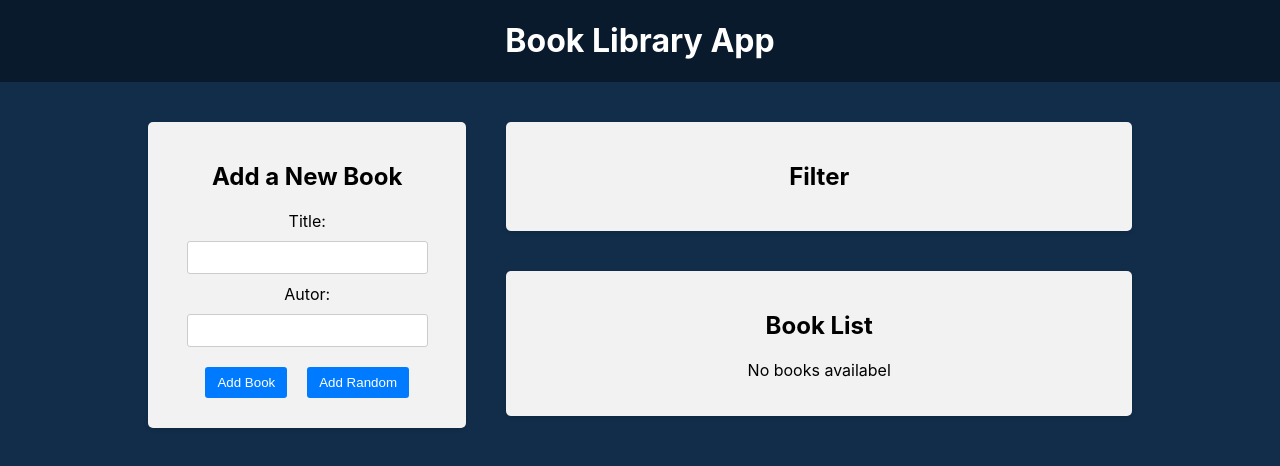
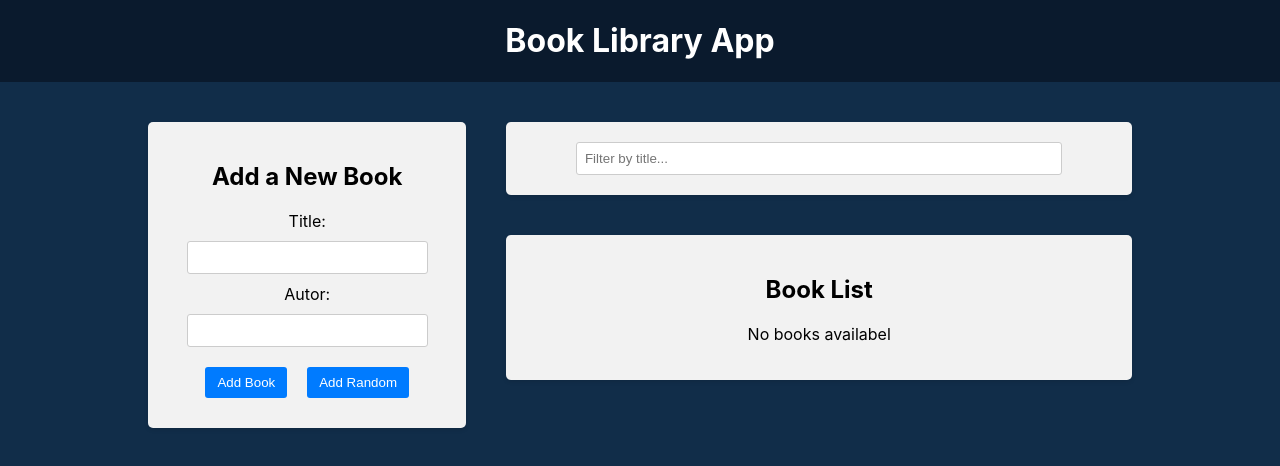
Before and after one commit to 95Kiryl/ToDoList_React, a React (Create React App) app in the folder 30-react-redux/frontend/: page / in a window 1280 px wide. Shown: the top 466 px of the page. Built offline with nearby package versions, Linux system fonts and the light colour scheme.

Commit message:
Add filter

```diff
--- a/30-react-redux/frontend/src/components/Filter/Filter.js
+++ b/30-react-redux/frontend/src/components/Filter/Filter.js
@@ -3,7 +3,9 @@
 const Filter = () => {
     return (
         <div className='app-block filter'>
-            <h2>Filter</h2>
+            <div className="filter-group">
+                <input type="text" placeholder="Filter by title..." />
+            </div>
         </div>
     )
 }
```
